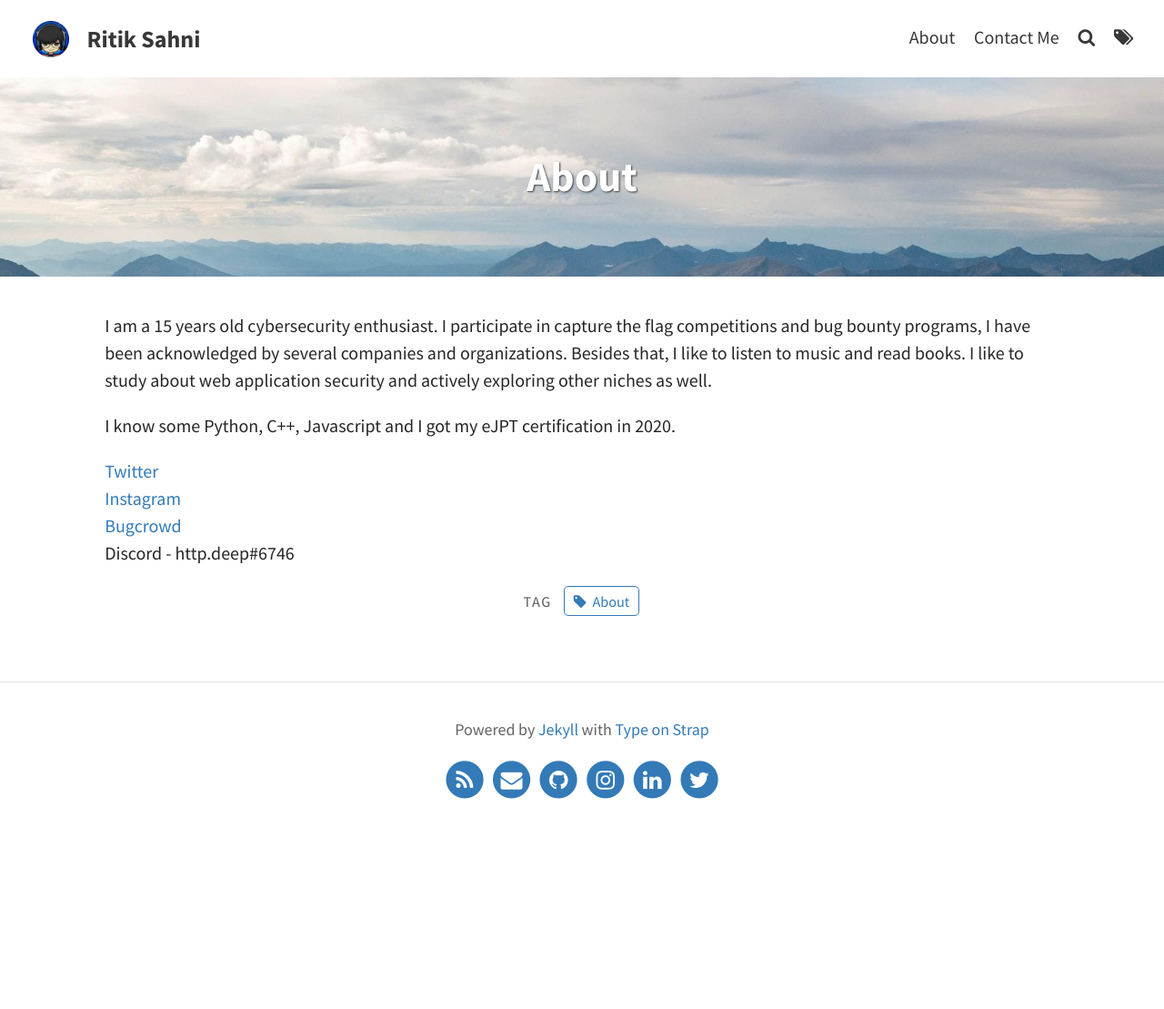
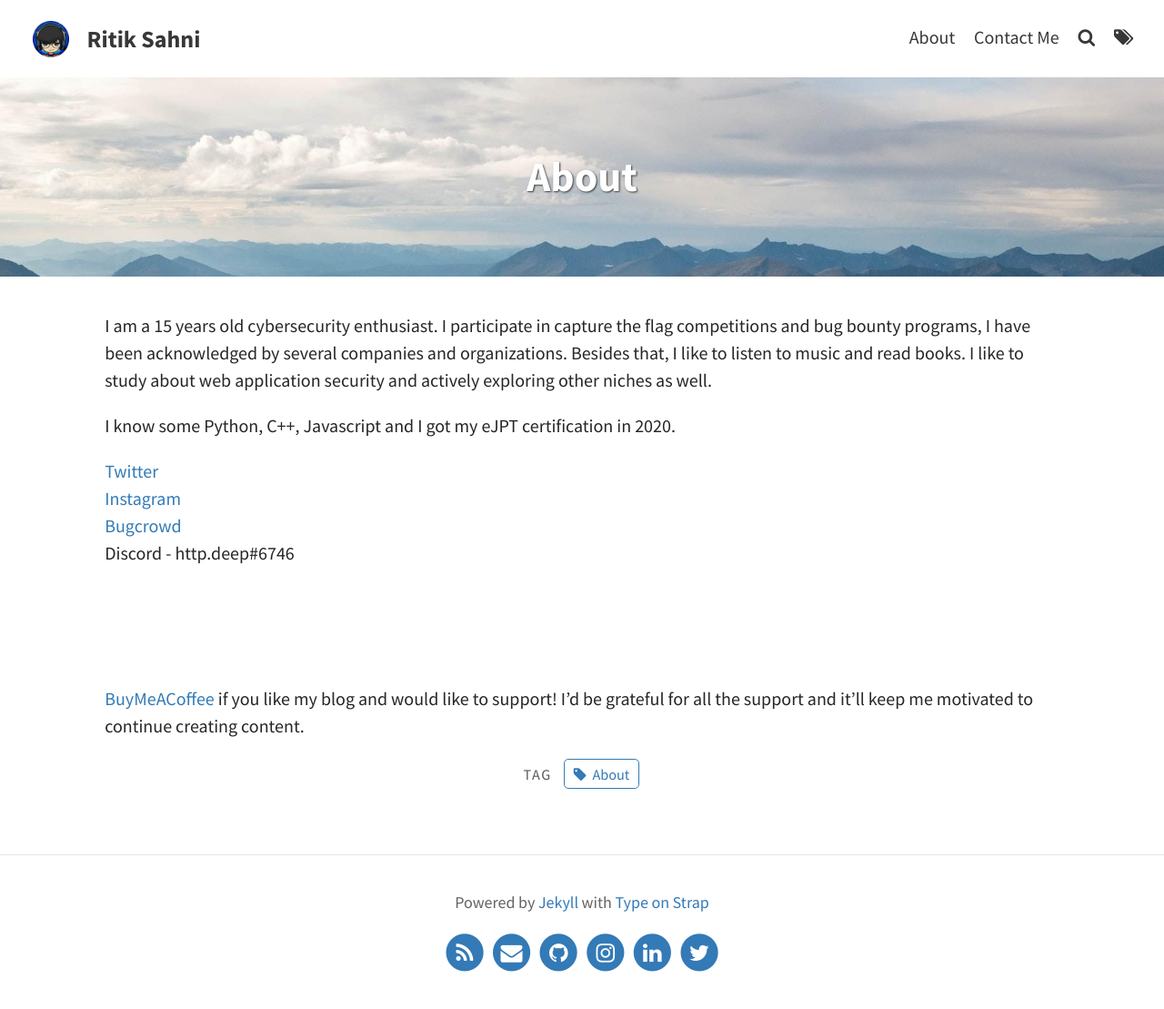
Before and after one commit to ritiksahni/blog-dev, a Jekyll site: the page built from pages/about.md, in a window 1280 px wide. Shown: the whole page at 91% size. Built offline with Jekyll 4.4.1, drawn with Linux system fonts in a browser that asks for light colours; before the commit the page ends 919 px from its top, so only the background shows below that.

Commit message:
Added BMC

```diff
--- a/_config.yml
+++ b/_config.yml
@@ -39,7 +39,7 @@
     permalink: /:collection/:name
 
 # BUILD SETTINGS
-plugins: [jekyll-paginate, jekyll-seo-tag, jekyll-feed, jekyll-sitemap]
+plugins: [jekyll-paginate, jekyll-seo-tag, jekyll-feed]
 exclude: [".jekyll-cache", ".idea", "vendor/*", "assets/node_modules"]
 
 # theme: type-on-strap                                  # if using the theme as a jekyll theme gem
--- a/_includes/head.html
+++ b/_includes/head.html
@@ -79,6 +79,3 @@
     <meta name="twitter:card" content="{% unless page.thumbnail %}summary{% else %}summary_large_image{% endunless %}">
     <meta name="twitter:image" content="{{ '/' | absolute_url }}{% if page.thumbnail %}{{ page.thumbnail }}{% else %}{{ page.feature-img | default: site.header_feature_image }}{% endif %}">
     <meta name="twitter:image:alt" content="{{ page.title | default: site.title }}">
-
-<!-- buymeacoffee -->
-<!-- <script data-name="BMC-Widget" src="https://cdnjs.buymeacoffee.com/1.0.0/widget.prod.min.js" data-id="ritiksahni" data-description="Support me on Buy me a coffee!" data-message="Thank you for visiting. You can now buy me a coffee!" data-color="#BD5FFF" data-position="Right" data-x_margin="18" data-y_margin="18"></script></head> -->
--- a/_layouts/post.html
+++ b/_layouts/post.html
@@ -12,7 +12,6 @@
       {% endif %}
     </div>
   </header>
-
   <section class="post-content">
   {% if page.bootstrap %}
     <div class="bootstrap-iso">
@@ -29,7 +28,8 @@
    <!-- Tag list -->
   {% capture tag_list %}{{ page.tags | join: "|"}}{% endcapture %}
   {% include tags_list.html tags=tag_list %}
-
+  <center><script type="text/javascript" src="https://cdnjs.buymeacoffee.com/1.0.0/button.prod.min.js" data-name="bmc-button" data-slug="ritiksahni" data-color="#FFDD00" data-emoji=""  data-font="Cookie" data-text="Buy me a coffee" data-outline-color="#000000" data-font-color="#000000" data-coffee-color="#ffffff" ></script></center>
+<br>
 </article>
 
 <!-- Disqus -->
--- a/pages/about.md
+++ b/pages/about.md
@@ -15,3 +15,10 @@
 [Instagram](https://www.instagram.com/r.sahni22)
 [Bugcrowd](https://bugcrowd.com/ritiksahni)
 Discord - http.deep#6746
+
+<br><br>
+
+
+<center><script type="text/javascript" src="https://cdnjs.buymeacoffee.com/1.0.0/button.prod.min.js" data-name="bmc-button" data-slug="ritiksahni" data-color="#FFDD00" data-emoji=""  data-font="Cookie" data-text="Buy me a coffee" data-outline-color="#000000" data-font-color="#000000" data-coffee-color="#ffffff" ></script></center>
+<br>
+[BuyMeACoffee](https://www.buymeacoffee.com/ritiksahni) if you like my blog and would like to support! I'd be grateful for all the support and it'll keep me motivated to continue creating content.
```
Also changed, not shown: _posts/2021-01-16-Bookstore-TryHackMe.md (line endings or trailing spaces), index.html (line endings or trailing spaces).
